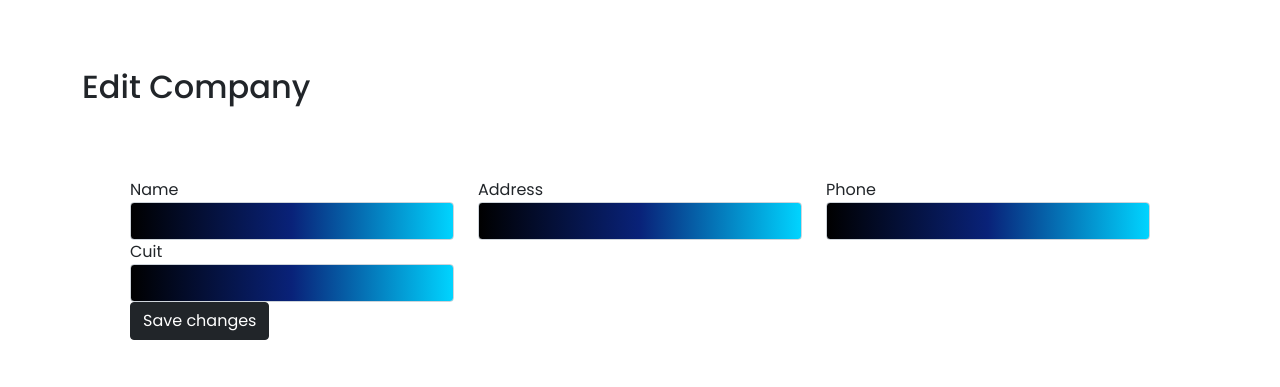
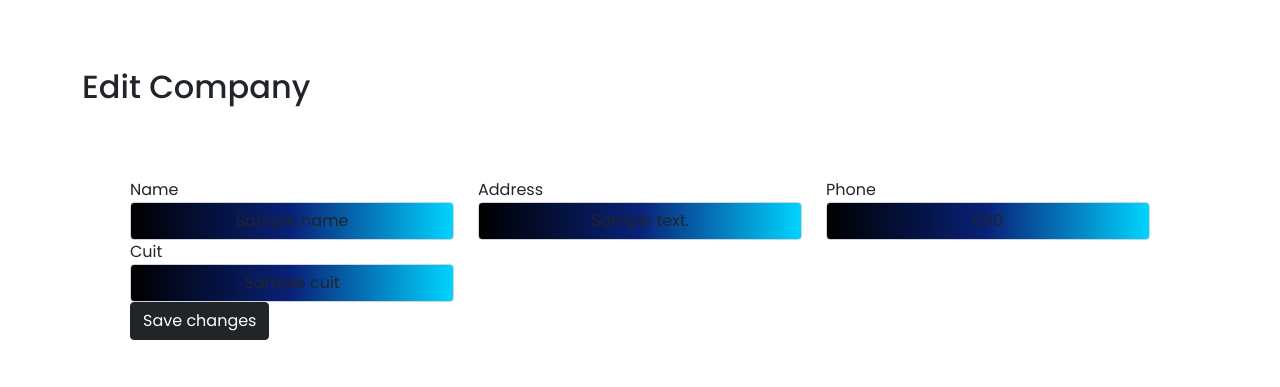
Before and after one commit to echeverriaalex/TP-FINAL-LAB4, a PHP site: template Views/company-edit.php in a window 1280 px wide. Shown: the part 56-443 px from the top of the page. Run offline with PHP 8.4, Linux system fonts and the light colour scheme; the template is opened without the code that fills it: most values are stand-ins (such as "Sample title", 1, 10 or a date in 2020); data that the repository does not hold is empty; some libraries are stand-ins or nearby versions.

Commit message:
acomo la vista para editar

```diff
--- a/Views/company-edit.php
+++ b/Views/company-edit.php
@@ -1,37 +1,35 @@
 <?php
     require_once('nav-admin.php');
-
-    use Models\Company;
-    $company = new Company();
 ?>
 <main class="py-5">
      <section id="listado" class="mb-5">
           <div class="container">
                <h2 class="mb-4">Edit Company</h2>
-               <form action="<?php echo FRONT_ROOT ?>Company/Add" method="post" class="bg-light-alpha p-5">
+               <form action="<?php echo FRONT_ROOT ?>Company/Edit" method="post" class="bg-light-alpha p-5">
                     <div class="row">
                          <div class="col-lg-4">
                               <div class="form-group">
+                                   <input type="hidden" name="currentName" value="<?php echo $name; ?>">
                                    <label for="">Name</label>
-                                   <input type="text" name="name" value="<?php echo $company->getName();?>" class="form-control">
+                                   <input type="text" name="name" value="<?php echo $name; ?>" class="form-control">
                               </div>
                          </div>
                          <div class="col-lg-4">
                               <div class="form-group">
                                    <label for="">Address</label>
-                                   <input type="text" name="address" value="<?php echo $company->getAddress();?>" class="form-control">
+                                   <input type="text" name="address" value="<?php echo $address; ?>" class="form-control">
                               </div>
                          </div>
                          <div class="col-lg-4">
                               <div class="form-group">
                                    <label for="">Phone</label>
-                                   <input type="text" name="phone" value="<?php echo $company->getPhone();?>" class="form-control">
+                                   <input type="text" name="phone" value="<?php echo $phone ;?>" class="form-control">
                               </div>
                          </div>
                          <div class="col-lg-4">
                               <div class="form-group">
                                    <label for="">Cuit</label>
-                                   <input type="text" name="cuit" value="<?php echo $company->getCuit();?>" class="form-control">
+                                   <input type="text" name="cuit" value="<?php echo $cuit; ?>" class="form-control">
                               </div>
                          </div>
                     </div>
```
